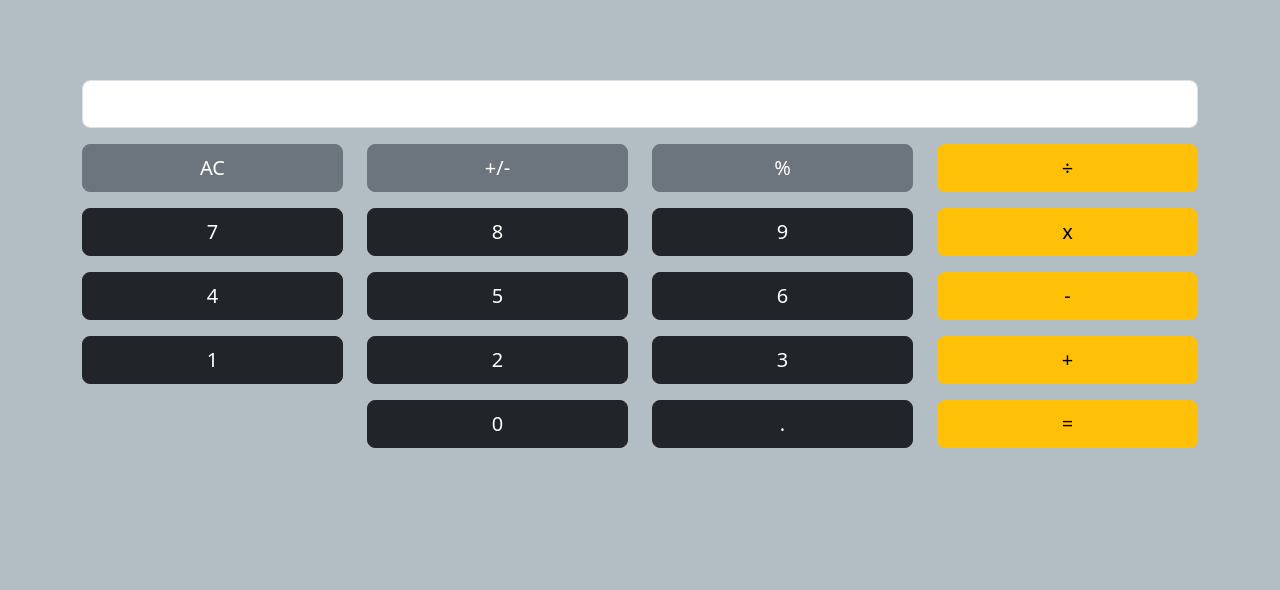
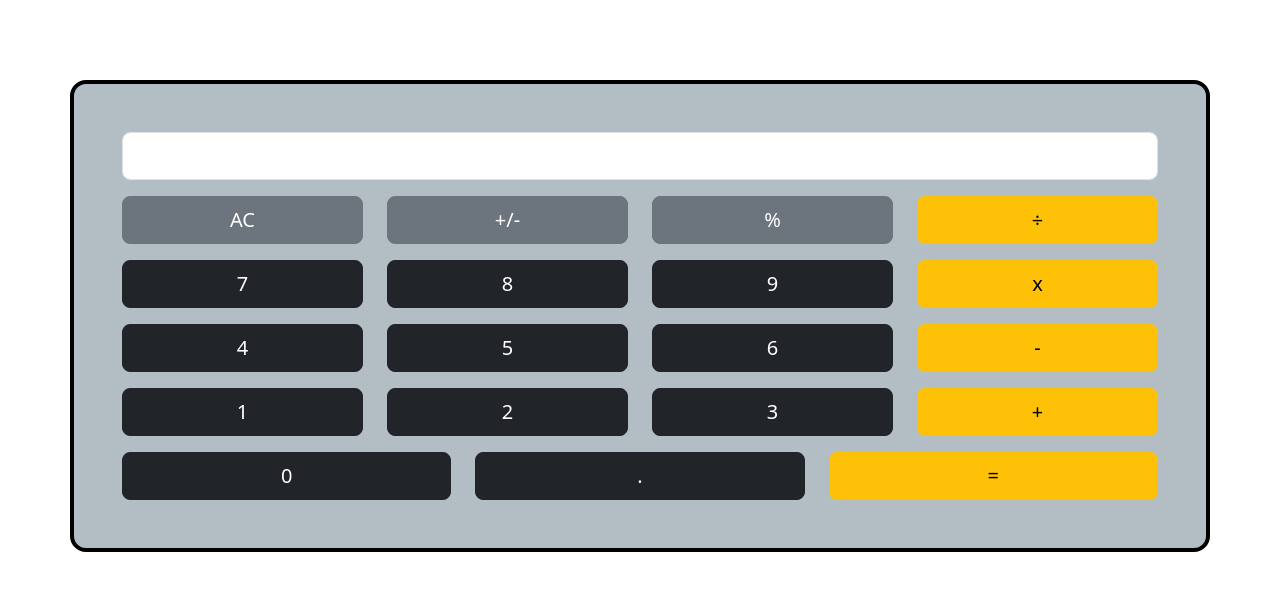
Before and after one commit to mattlittle16/calculator, a React (Create React App) app: page / in a window 1280 px wide. Shown: the top 590 px of the page. Built offline with nearby package versions, Linux system fonts and the light colour scheme.

Commit message:
progress

```diff
--- a/src/App.css
+++ b/src/App.css
@@ -1,3 +1,9 @@
 #main-container {
   margin-top: 10vh;
+  border-radius: 5rem;
+  border: 2rem #000 solid;
+  border-radius: 1rem;
+  border: 0.3em #000 solid;
+  padding: 3rem;
+  background-color: #b2bec3 !important;
 }
--- a/src/App.tsx
+++ b/src/App.tsx
@@ -123,8 +123,6 @@ const App = () => {
       </Row>
       <Row className="mt-3">
         <Col>
-        </Col>
-        <Col>
         <CalculatorButton setCalcState={setCalcState} displayValue={"0"} variant="dark" />
         </Col>
         <Col>
--- a/src/components/CalculatorButton.tsx
+++ b/src/components/CalculatorButton.tsx
@@ -24,7 +24,9 @@ const CalculatorButton = ( {setCalcState, displayValue, variant }: TCalculatorBu
         else if (op.find(x => x.op === val.innerHTML.toLowerCase())) {
             let cop = op.find(x => x.op === val.innerHTML.toLowerCase());
             console.log(cop);
-            setCalcState( (prev) => { return {
+            setCalcState( (prev) => {
+                console.log(prev);
+                return {
                 ...prev,
                 prevOp: prev.currentOp,
                 currentOp: cop?.eop,
@@ -72,7 +74,8 @@ const CalculatorButton = ( {setCalcState, displayValue, variant }: TCalculatorBu
             setCalcState( (prev) => { return {
                 ...prev,
                 screenValue: prev.posNeg === PosNeg.Negative ? (0 - +(prev.screenValue).substring(1) / 100).toString() : (+(prev.screenValue) / 100).toString(),
-                currentValue: prev.posNeg === PosNeg.Negative ? 0 - +(prev.screenValue).substring(1) / 100 : +(prev.screenValue) / 100
+                currentValue: prev.posNeg === PosNeg.Negative ? 0 - +(prev.screenValue).substring(1) / 100 : +(prev.screenValue) / 100,
+                prevValue: prev.posNeg === PosNeg.Negative ? 0 - +(prev.screenValue).substring(1) / 100 : +(prev.screenValue) / 100
             }});
             console.log('%');
         }
--- a/src/index.css
+++ b/src/index.css
@@ -8,7 +8,7 @@ body {
 }
 
 html, body {
-  background-color: #b2bec3 !important;
+
 }
 
 code {
```
